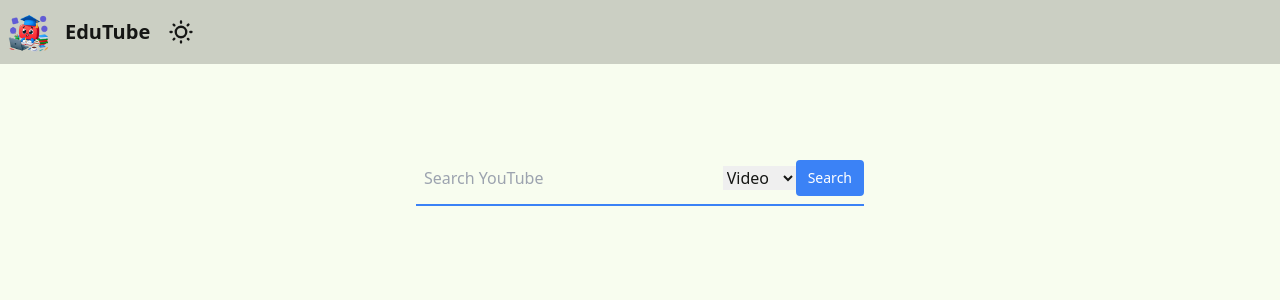
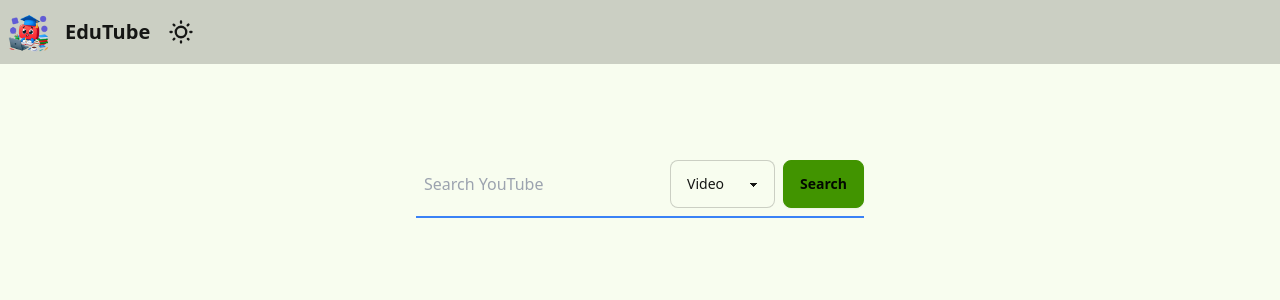
Before and after one commit to Daksh584/No-Distraction-Youtube, a React (Vite) app: page / in a window 1280 px wide. Shown: the top 300 px of the page. Built offline with nearby package versions, Linux system fonts and the light colour scheme.

Commit message:
UI changes

```diff
--- a/src/Components/SearchBar.jsx
+++ b/src/Components/SearchBar.jsx
@@ -14,7 +14,7 @@ const SearchBar = ({ onSearch }) => {
       <form onSubmit={handleSearch} className="w-full max-w-md">
         <div className="flex items-center border-b border-b-2 border-blue-500 py-2">
           <input
-            className="appearance-none bg-transparent border-none w-full text-gray-700 mr-3 py-1 px-2 leading-tight focus:outline-none"
+            className="appearance-none bg-transparent border-none w-full text-gray-700 mr-3 py-1 px-2 leading-tight focus:outline-none focus:border-blue-500"
             type="text"
             placeholder="Search YouTube"
             value={query}
@@ -23,13 +23,13 @@ const SearchBar = ({ onSearch }) => {
           <select
             value={searchType}
             onChange={(e) => setSearchType(e.target.value)}
-            className="dropdown"
+            className="select select-bordered max-w-xs"
           >
             <option value="video">Video</option>
             <option value="playlist">Playlist</option>
           </select>
           <button
-            className="flex-shrink-0 bg-blue-500 hover:bg-blue-700 border-blue-500 hover:border-blue-700 text-sm border-4 text-white py-1 px-2 rounded"
+            className="btn btn-primary ml-2"
             type="submit"
           >
             Search
```
